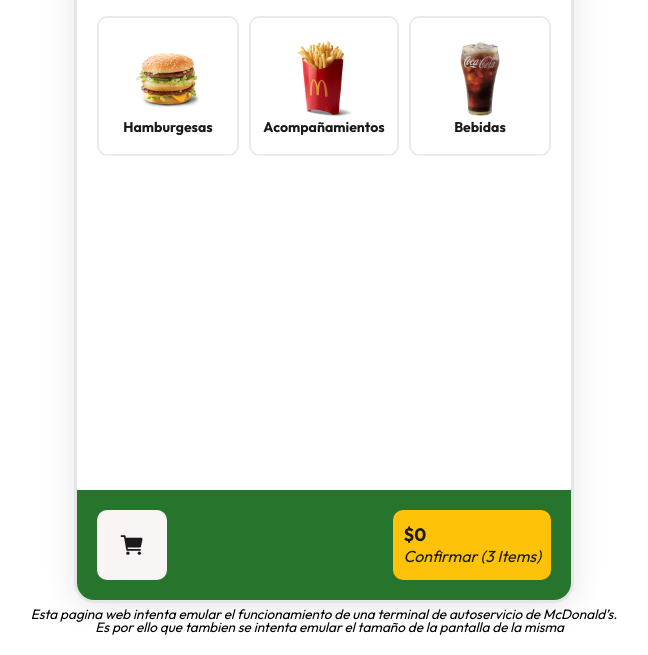
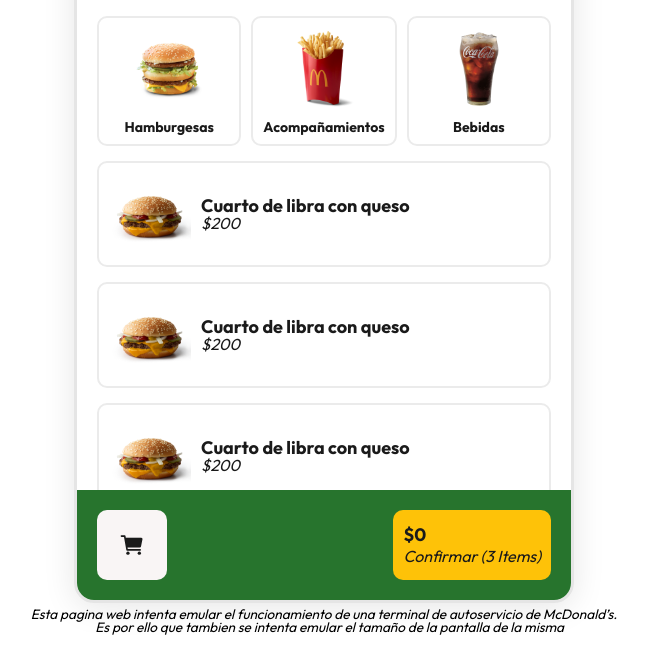
Before and after one commit to santi28/mcdonalds-order-app, a website: page views/order.html in a window 1280 px wide. Shown: the part 145-800 px from the top of the page, without its empty margins (316-964 px from the left). Drawn offline with nearby package versions, Linux system fonts and the light colour scheme.

Commit message:
:lipstick: adding terminal row item styles

```diff
--- a/src/css/styles.css
+++ b/src/css/styles.css
@@ -72,7 +72,7 @@
   width: 100%;
   overflow-y: auto;
 
-  padding: 0 20px;
+  padding: 0 20px 20px 20px;
 }
 
 .terminal .terminal__category_list {
@@ -82,29 +82,61 @@
   width: 100%;
 }
 
-.terminal .terminal__category_item {
+.terminal .terminal__item {
   display: flex;
   flex-direction: column;
   justify-content: center;
   align-items: center;
+  gap: 10px;
 
   width: 150px;
   height: 100%;
   border: 2px solid var(--colors-white-secondary);
 
   border-radius: 10px;
-  padding: 20px;
+  padding: 10px;
 }
 
-.terminal .terminal__category_item > img {
+.terminal .terminal__item.row {
+  flex-direction: row;
+  flex-direction: row;
+  justify-content: flex-start;
+  align-items: flex-start;
+
+  height: fit-content;
+  width: 100%;
+}
+
+.terminal .terminal__item__image {
   height: 82px;
 }
 
-.terminal .terminal__category_item > h2 {
+.terminal .terminal__item__title {
   font-family: 'Outfit';
   text-align: center;
   font-size: .875rem;
   font-weight: bold;
+  color: var(--colors-black);
+}
+
+.terminal__item__info {
+  display: flex;
+  flex-direction: column;
+
+  justify-content: center;
+
+  height: 100%;
+}
+
+.terminal__item__info .terminal__item__title {
+  font-size: 1.125rem;
+  color: var(--colors-black);
+}
+
+.terminal__item__info .terminal__item__price {
+  font-family: 'Outfit';
+  font-size: 1rem;
+  font-style: italic;
   color: var(--colors-black);
 }
 
--- a/views/order.html
+++ b/views/order.html
@@ -24,19 +24,40 @@
       </header>
       <div class="terminal__stack_panel" id="foods">
         <ul class="terminal__category_list">
-          <li class="terminal__category_item">
-            <img src="../public/products/big_mac.png" class="terminal__category_item__image">
-            <h2 class="temrinal__category_item__title">Hamburgesas</h2>
+          <li class="terminal__item">
+            <img src="../public/products/big_mac.png" class="terminal__item__image">
+            <h2 class="terminal__item__title">Hamburgesas</h2>
           </li>
-          <li class="terminal__category_item">
-            <img src="../public/products/fries.png" class="terminal__category_item__image">
-            <h2 class="temrinal__category_item__title">Acompañamientos</h2>
+          <li class="terminal__item">
+            <img src="../public/products/fries.png" class="terminal__item__image">
+            <h2 class="terminal__item__title">Acompañamientos</h2>
           </li>
-          <li class="terminal__category_item">
-            <img src="../public/products/coke.png" class="terminal__category_item__image">
-            <h2 class="temrinal__category_item__title">Bebidas</h2>
+          <li class="terminal__item">
+            <img src="../public/products/coke.png" class="terminal__item__image">
+            <h2 class="terminal__item__title">Bebidas</h2>
           </li>
         </ul>
+        <div class="terminal__item row">
+          <img src="../public/products/qpc.png" class="terminal__item__image" alt="">
+          <div class="terminal__item__info">
+            <h2 class="terminal__item__title">Cuarto de libra con queso</h2>
+            <span class="terminal__item__price">$200</span>
+          </div>
+        </div>
+        <div class="terminal__item row">
+          <img src="../public/products/qpc.png" class="terminal__item__image" alt="">
+          <div class="terminal__item__info">
+            <h2 class="terminal__item__title">Cuarto de libra con queso</h2>
+            <span class="terminal__item__price">$200</span>
+          </div>
+        </div>
+        <div class="terminal__item row">
+          <img src="../public/products/qpc.png" class="terminal__item__image" alt="">
+          <div class="terminal__item__info">
+            <h2 class="terminal__item__title">Cuarto de libra con queso</h2>
+            <span class="terminal__item__price">$200</span>
+          </div>
+        </div>
       </div>
       <footer class="terminal__footer">
         <button class="button secondary square">
```
